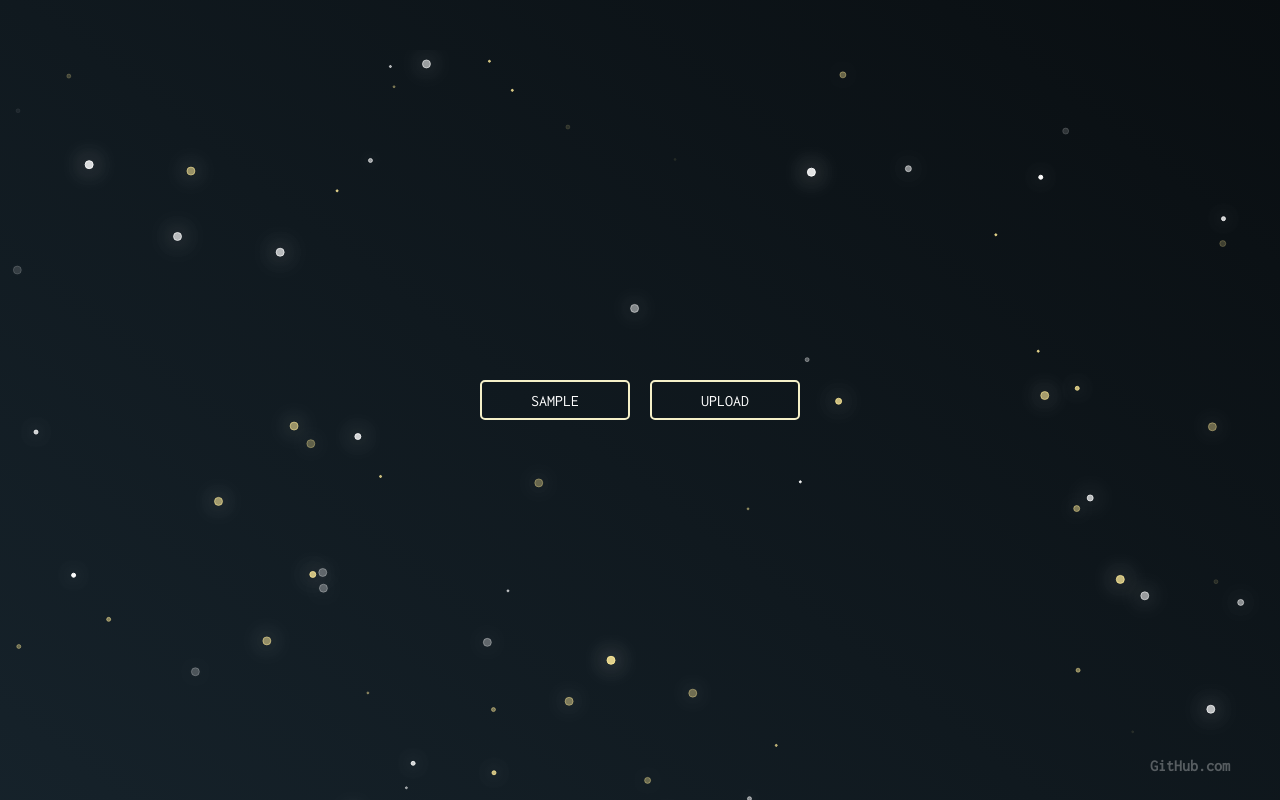
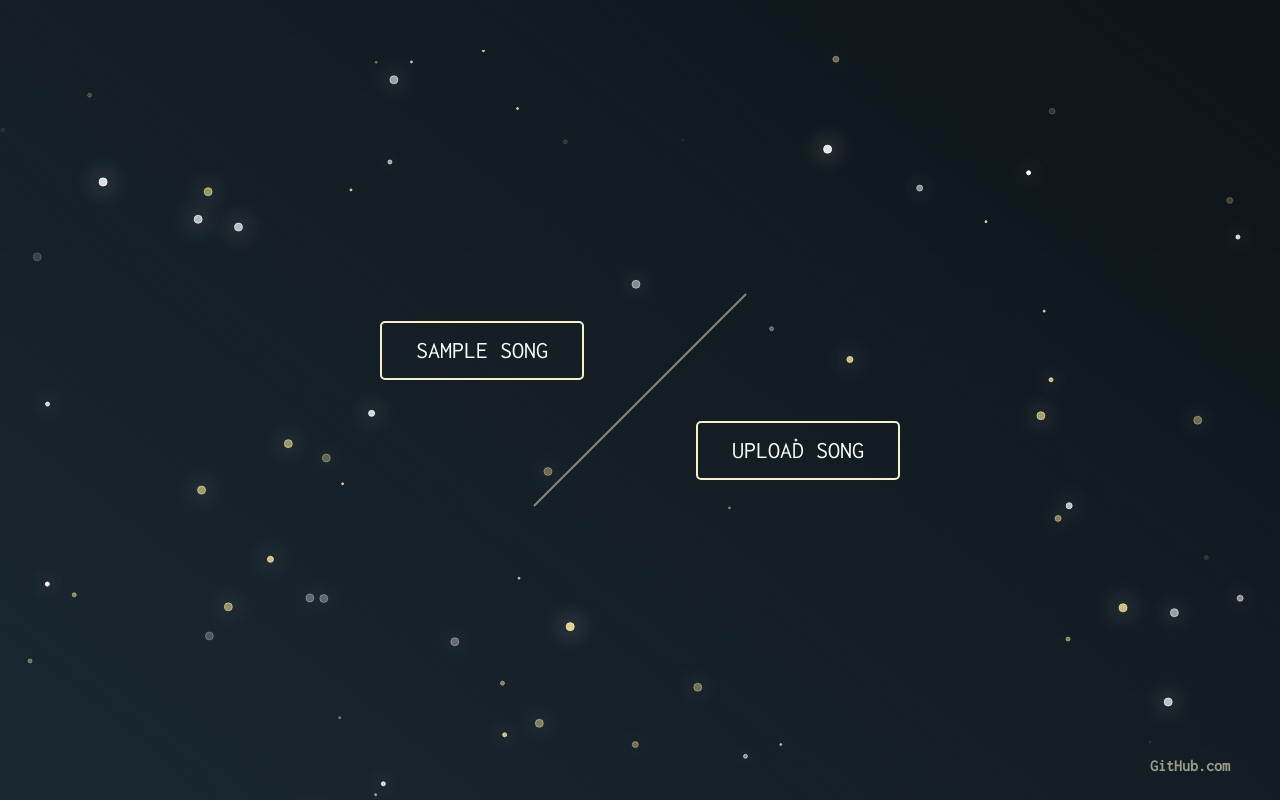
Before and after one commit to bconrad1/audio-visualizer-old, a React (Create React App) app: page / in a window 1280 px wide. Built offline with nearby package versions, Linux system fonts and the light colour scheme.

Commit message:
Changing and re-making seek bar. Adding back button.

```diff
--- a/src/App.js
+++ b/src/App.js
@@ -1,10 +1,11 @@
 /* eslint-disable react/jsx-filename-extension */
-import React, {Component} from 'react';
+import React, {Component, Fragment} from 'react';
 import './App.scss';
 import MusicPlayer from './music-player/music-player';
 import Particles from './visualizer/particles';
 import './static/styles/rangeStyle.css';
 import FileUploader from './file-upload/FileUploader';
+import BackButton from './music-player/back-button';
 
 class App extends Component {
   constructor(props) {
@@ -13,28 +14,45 @@ class App extends Component {
     this.state = {
       selectionMade: false
     };
+    console.log(this.state.selectionMade);
   }
 
   onSelectionClicked = () => {
-    console.log('clicked');
     this.setState({
       selectionMade: true
+    });
+  };
+
+  onUploadClick = (e) => {
+    this.setState({
+      files: e.target.files,
+      selectionMade: true
+    });
+  };
+
+  onBackClick = () => {
+    this.setState({
+      selectionMade: false
     });
   };
 
   render() {
     return (
         <div className='App'>
-
           {this.state.selectionMade ?
-              <MusicPlayer/> : <FileUploader
-                  onClick={this.onSelectionClicked}/>}
+              (<Fragment>
+                <MusicPlayer songs={this.state.files}/>
+                <BackButton
+                    onBackClick={this.onBackClick}/>
+              </Fragment>) :
+              <FileUploader
+                  onSampleClick={this.onSelectionClicked}
+                  onUploadClick={this.onUploadClick}/>}
           <Particles/>
           <div className={'github-container'}>
             <a href={'https://github.com/bconrad1'}
                className={'github-link grow'}>{'GitHub.com'}</a>
           </div>
-          }
         </div>
     );
   }
--- a/src/file-upload/FileUploader.jsx
+++ b/src/file-upload/FileUploader.jsx
@@ -1,30 +1,35 @@
-import React, {Component} from 'react';
+import React, {Component, Fragment} from 'react';
 import PropTypes from 'prop-types';
 
 class FileUploader extends Component {
-
   static propTypes = {
-    onClick: PropTypes.func
+    onSampleClick: PropTypes.func,
+    onUploadClick: PropTypes.func
   };
 
   render() {
+    let {onSampleClick, onUploadClick} = this.props;
     return (
         <div className={'form-container'}>
-          <div className={'sample-btn-container'}>
-            <button className={'btn'}>
-              {'SAMPLE'}
-            </button>
-          </div>
-          <div className={'chose-btn-container'}>
-            <button className={'btn'} onClick={this.props.onClick}>
-              {'UPLOAD'}
-            </button>
+          <div>
+            <div className={'btn-container'}>
+              <div className={'sample-btn-container'}>
+                <label className={'btn'} onClick={onSampleClick}
+                       value={'sample'}>
+                  {'SAMPLE SONG'}
+                </label>
+              </div>
+              <div className={'diagonal-line'}/>
+              <div className={'chose-btn-container'}>
+                <input type='file' name='file' id='file' className='inputfile'
+                       accept='.mp3' onChange={onUploadClick}/>
+                <label htmlFor='file' className={'btn'}>{'UPLOAD SONG'}</label>
+              </div>
+            </div>
           </div>
         </div>
     );
-
   }
-
 }
 
 export default FileUploader;
--- /dev/null
+++ b/src/music-player/back-button.jsx
@@ -0,0 +1,19 @@
+import React from 'react';
+import BackIcon from 'react-icons/lib/fa/arrow-circle-left';
+import PropTypes from 'prop-types';
+
+const BackButton = ({onBackClick}) => {
+  return (
+      (
+          <div className={'back-btn-container'}>
+            <BackIcon onClick={onBackClick} className={'back-btn grow'}/>
+          </div>
+      )
+  );
+};
+
+export default BackButton;
+
+BackButton.propTypes = {
+  onBackClick: PropTypes.func
+};
--- a/src/music-player/header-play-bar/header-play-bar.jsx
+++ b/src/music-player/header-play-bar/header-play-bar.jsx
@@ -9,28 +9,26 @@ class HeaderPlayBar extends Component {
     super(props);
 
     this.state = {
-      seeking: false,
-      secondsFormatted: this.formatSeconds(this.props.playedSeconds),
-      volume: 0.5
+      secondsFormatted: this.formatSeconds(this.props.played),
+      volume: 0.5,
+      played: 0
     };
   }
 
   componentWillReceiveProps() {
-    this.setState({
-      secondsFormatted: this.formatSeconds(this.props.playedSeconds),
-    });
+    if (!this.props.seeking) {
+      this.setState({
+        played: this.props.playedSeconds,
+        secondsFormatted: this.formatSeconds(this.props.playedSeconds)
+      });
+    }
   }
 
-  onSeekMouseDown = () => {
-    this.setState({seeking: true});
+  onVolumeChange = e => {
+    this.setState({volume: parseFloat(e.target.value)});
   };
 
-  onSeekChange = e => {
-    this.setState({volume: parseFloat(e.target.value)});
-    console.log(this.state.volume);
-  };
-
-  onSeekMouseUp = e => {
+  onVolumeMouseUp = e => {
     let audio = document.getElementsByTagName('audio')[0];
     audio.volume = this.state.volume;
   };
@@ -52,19 +50,21 @@ class HeaderPlayBar extends Component {
   };
 
   render() {
+    let {duration, playing, onPlayPause, seek, seekMouseDown, seekMouseUp} = this.props;
+
     return (
         <div className={'header-container'}>
-          <div className={`header-play-bar ${this.props.playing ? 'header-play-bar-hide' : ''}`}>
-            {this.props.playing ? <Pause onClick={this.props.onPlayPause}
-                                         className={'play-btn grow'}/> : <Play
-                onClick={this.props.onPlayPause} className={'play-btn grow'}/>}
+          <div className={`header-play-bar ${playing ? 'header-play-bar-hide' : ''}`}>
+            {playing ? <Pause onClick={onPlayPause}
+                              className={'play-btn grow'}/> : <Play
+                onClick={onPlayPause} className={'play-btn grow'}/>}
             <input
                 className={'seek-input'}
-                type='range' min={0} max={1} step='any'
-                value={this.props.played}
-                onChange={this.props.seek}
-                onMouseDown={this.props.seekMouseDown}
-                onMouseUp={this.props.seekMouseUp}
+                type='range' min={0} max={duration} step='any'
+                value={this.state.played}
+                onChange={seek}
+                onMouseDown={seekMouseDown}
+                onMouseUp={seekMouseUp}
             />
             <div className={'seconds-container'}>
               <div
@@ -76,9 +76,9 @@ class HeaderPlayBar extends Component {
                   className={'seek-input'}
                   type='range' min={0} max={1} step='any'
                   value={this.state.volume}
-                  onChange={this.onSeekChange}
+                  onChange={this.onVolumeChange}
                   onMouseDown={this.onSeekMouseDown}
-                  onMouseUp={this.onSeekMouseUp}
+                  onMouseUp={this.onVolumeMouseUp}
                   ref={this.ref}
               />
             </div>
@@ -90,6 +90,7 @@ class HeaderPlayBar extends Component {
 }
 
 HeaderPlayBar.propTypes = {
+  duration: PropTypes.number,
   onPlayPause: PropTypes.func,
   played: PropTypes.number,
   playedSeconds: PropTypes.number,
@@ -97,6 +98,7 @@ HeaderPlayBar.propTypes = {
   seek: PropTypes.func,
   seekMouseDown: PropTypes.func,
   seekMouseUp: PropTypes.func,
+  seeking: PropTypes.bool
 };
 
 export default HeaderPlayBar;
--- a/src/music-player/music-player.jsx
+++ b/src/music-player/music-player.jsx
@@ -1,16 +1,22 @@
 import React, {Component, Fragment} from 'react';
 import '../static/styles/appStyle.scss';
-import ReactPlayer from 'react-player';
+import PropTypes from 'prop-types';
+import HeaderPlayBar from './header-play-bar/header-play-bar';
+import Visualizer from '../visualizer/visualizer';
+
 import TestSong from '../static/walkonby.mp3';
 import TestSong2 from '../static/jungle.mp3';
 import TestSong3 from '../static/test3.mp3';
 import TestSong4 from '../static/test4.mp3';
-import HeaderPlayBar from './header-play-bar/header-play-bar';
-import Visualizer from '../visualizer/visualizer';
 
 class MusicPlayer extends Component {
+  static propTypes = {
+    songs: PropTypes.string
+  };
+
   constructor(props) {
     super(props);
+
     this.state = {
       playing: false,
       duration: 0,
@@ -19,44 +25,68 @@ class MusicPlayer extends Component {
       volume: 1,
       currentVis: 'circle'
     };
+
+    this.setState.bind(this);
+  }
+
+  componentDidMount() {
+    this.initAudio();
+  }
+
+  initAudio = () => {
+    let audio = this.player;
+    let files = this.props.songs;
+
+    if (files) {
+      audio.src = URL.createObjectURL(this.props.songs[0]);
+    } else {
+      audio.src = TestSong3;
+    }
+
+    audio.addEventListener('timeupdate', () => {
+      this.setState({played: audio.currentTime});
+    });
+
+    audio.onloadedmetadata = () => {
+      audio.play();
+      this.setState({playing: true, duration: this.player.duration});
+    };
+  };
+
+  onAudioChange(seconds) {
+    console.log(seconds);
   }
 
   onPlayPause = () => {
-    this.setState({
-      playing: !this.state.playing
-    });
+    console.log(this.player.duration);
+    if (this.state.playing) {
+      this.player.pause();
+      this.setState({playing: false});
+    } else {
+      this.player.play();
+      this.setState({playing: true});
+    }
   };
 
   onSeekMouseDown = () => {
     this.setState({seeking: true});
   };
+
   onSeekChange = e => {
     this.setState({played: parseFloat(e.target.value)});
   };
+
   onSeekMouseUp = e => {
+    this.player.currentTime = this.state.played;
+    console.log(this.state.played);
+    console.log(this.state.duration);
     this.setState({seeking: false});
-    this.player.seekTo(parseFloat(e.target.value));
-  };
-
-  onDuration = (duration) => {
-    this.setState({duration});
   };
 
   onChangeVis = () => {
     this.setState({
       currentVis: this.state.currentVis === 'circle' ? 'bars' : 'circle'
     });
-    console.log('newVis', this.state.currentVis);
-  };
-
-  onProgress = state => {
-    if (!this.state.seeking) {
-      this.setState({
-        played: state.played,
-        playedSeconds: state.playedSeconds,
-        seeking: false
-      });
-    }
   };
 
   ref = player => {
@@ -69,30 +99,25 @@ class MusicPlayer extends Component {
     let seekUp = this.onSeekMouseUp.bind(this);
     let seekDown = this.onSeekMouseDown.bind(this);
     let visChanged = this.onChangeVis.bind(this);
-
+    let currentTime = this.state.played;
     return (
         <Fragment>
           <HeaderPlayBar onPlayPause={playPause}
                          onVisChange={visChanged}
                          currentVis={this.state.currentVis}
                          seek={seek}
+                         seeking={this.state.seeking}
+                         duration={this.state.duration}
                          playing={this.state.playing}
-                                    played={this.state.played}
-                                    playedSeconds={this.state.playedSeconds}
+                         playedSeconds={currentTime}
                          seekMouseDown={seekDown}
                          seekMouseUp={seekUp}/>
           <div className='music-player-wrapper'>
-            <ReactPlayer
-                url={TestSong4}
-                playing={this.state.playing}
-                onDuration={this.onDuration}
-                onSeek={e => null}
-                onProgress={this.onProgress}
-                volume={this.state.volume}
-                ref={this.ref}
-            />
+            <audio id='audio' controls ref={this.ref}
+                   ontimeupdate={this.onAudioChange}/>
           </div>
-          <Visualizer currentVis={this.state.currentVis}/>
+          <Visualizer currentVis={this.state.currentVis}
+                      songs={this.props.songs}/>
         </Fragment>
     );
   }
--- a/src/static/styles/appStyle.css
+++ b/src/static/styles/appStyle.css
@@ -217,11 +217,72 @@ body {
   color: white;
   padding-right: 10px; }
 
+/****FileUploader****/
+.form-container {
+  display: flex;
+  justify-content: center;
+  align-items: center;
+  height: 100%;
+  flex-direction: column; }
+  .form-container .sample-btn-container {
+    display: inline-block;
+    margin-right: 10px;
+    -webkit-transform: translateY(-50px); }
+  .form-container .chose-btn-container {
+    display: inline-block;
+    margin-left: 10px;
+    -webkit-transform: translateY(50px); }
+  .form-container .diagonal-line {
+    width: 2px;
+    height: 300px;
+    background-color: rgba(245, 240, 200, 0.5);
+    -webkit-transform: rotate(45deg);
+    margin: 0 45px;
+    display: inline-block; }
+  .form-container .file-upload-text {
+    font-size: 48px;
+    font-family: Inconsolata;
+    color: white;
+    margin-bottom: 15px;
+    padding-bottom: 15px;
+    border-bottom: 1px solid rgba(245, 240, 200, 0.5); }
+  .form-container .btn-container {
+    width: 750px;
+    display: flex;
+    justify-content: center;
+    align-items: center; }
+  .form-container .btn {
+    width: 200px;
+    height: 55px;
+    color: white;
+    background: transparent;
+    border: 2px solid #f5f0c8;
+    border-radius: 5px;
+    font-family: Inconsolata;
+    font-size: 24px;
+    z-index: 9999999;
+    text-align: center;
+    display: table-cell;
+    vertical-align: middle;
+    margin: 0 10px; }
+    .form-container .btn:hover {
+      cursor: pointer;
+      border: 2px solid white;
+      background: rgba(245, 240, 200, 0.2); }
+  .form-container .inputfile {
+    width: 0.1px;
+    height: 0.1px;
+    opacity: 0;
+    overflow: hidden;
+    position: absolute;
+    z-index: -1; }
+
+/***Extra Links and Buttonst***/
 .github-link {
   font-family: 'Inconsolata';
   font-size: 16px;
   font-weight: 700;
-  color: rgba(255, 255, 255, 0.3);
+  color: rgba(245, 240, 200, 0.6);
   text-decoration: none; }
 
 .github-container {
@@ -230,25 +291,13 @@ body {
   bottom: 25px;
   right: 50px; }
 
-/****FileUploader****/
-.form-container {
-  display: flex;
-  justify-content: center;
-  align-items: center;
-  height: 100%; }
-
-.btn {
-  width: 150px;
-  height: 40px;
-  color: white;
-  background: transparent;
-  border: 2px solid #f5f0c8;
-  border-radius: 5px;
-  font-family: Inconsolata;
-  margin: 10px;
-  font-size: 16px;
-  z-index: 9999999; }
-  .btn:hover {
-    cursor: pointer;
-    border: 2px solid white;
-    background: rgba(245, 240, 200, 0.2); }
+.back-btn-container {
+  position: absolute;
+  z-index: 9999999;
+  bottom: 25px;
+  left: 50px; }
+  .back-btn-container .back-btn {
+    font-size: 32px;
+    color: rgba(245, 240, 200, 0.6); }
+    .back-btn-container .back-btn:hover {
+      color: white; }
--- a/src/static/styles/appStyle.scss
+++ b/src/static/styles/appStyle.scss
@@ -207,11 +207,89 @@ body {
   padding-right: 10px;
 }
 
+/****FileUploader****/
+
+.form-container {
+  display: flex;
+  justify-content: center;
+  align-items: center;
+  height: 100%;
+  flex-direction: column;
+
+  .sample-btn-container {
+    display: inline-block;
+    margin-right: 10px;
+    -webkit-transform: translateY(-50px);
+  }
+  .chose-btn-container {
+    display: inline-block;
+    margin-left: 10px;
+    -webkit-transform: translateY(50px);
+}
+  .diagonal-line {
+    width: 2px;
+    height: 300px;
+    background-color: rgba(245, 240, 200, 0.5);
+    -webkit-transform: rotate(45deg);
+    margin: 0 45px;
+    display: inline-block;
+
+  }
+  .file-upload-text {
+    font-size: 48px;
+    font-family: Inconsolata;
+    color: white;
+    margin-bottom: 15px;
+    padding-bottom: 15px;
+    border-bottom: 1px solid rgba(245, 240, 200, 0.5);
+  }
+  .btn-container {
+    width: 750px;
+    display: flex;
+    justify-content: center;
+    align-items: center;
+  }
+  .btn {
+    width: 200px;
+    height: 55px;
+    color: white;
+    background: rgba(0, 0, 0, 0);
+    border: 2px solid rgb(245, 240, 200);
+    border-radius: 5px;
+    font-family: Inconsolata;
+    font-size: 24px;
+    z-index: 9999999;
+    text-align:center;
+    display: table-cell;
+    vertical-align: middle;
+    margin: 0 10px;
+
+    &:hover {
+      cursor: pointer;
+      border: 2px solid white;
+      background: rgba(245, 240, 200, .2);
+    }
+  }
+
+  .inputfile {
+    width: 0.1px;
+    height: 0.1px;
+    opacity: 0;
+    overflow: hidden;
+    position: absolute;
+    z-index: -1;
+  }
+
+
+}
+
+  /***Extra Links and Buttonst***/
+
   .github-link {
     font-family: 'Inconsolata';
     font-size: 16px;
     font-weight: 700;
-  color: rgba(255, 255, 255, 0.3);
+    color: rgba(245, 240, 200, 0.6);
     text-decoration: none;
   }
 
@@ -222,30 +300,19 @@ body {
     right: 50px;
   }
 
-/****FileUploader****/
 
-.form-container {
-  display: flex;
-  justify-content: center;
-  align-items: center;
-  height: 100%;
-}
+  .back-btn-container {
 
-.btn {
-  width: 150px;
-  height: 40px;
+    position: absolute;
+    z-index: 9999999;
+    bottom: 25px;
+    left: 50px;
+
+    .back-btn {
+      font-size: 32px;
+      color: rgba(245, 240, 200, 0.6);
+      &:hover {
         color: white;
-  background: rgba(0, 0, 0, 0);
-  border: 2px solid rgb(245, 240, 200);
-  border-radius: 5px;
-  font-family: Inconsolata;
-  margin: 10px;
-  font-size: 16px;
-  z-index: 9999999;
-
-  &:hover {
-    cursor: pointer;
-    border: 2px solid white;
-    background: rgba(245, 240, 200, .2);
       }
     }
+  }
--- a/src/visualizer/visualizer.jsx
+++ b/src/visualizer/visualizer.jsx
@@ -7,7 +7,7 @@ class Visualizer extends Component {
   constructor(props) {
     super(props);
     this.state = {
-      width: 1,
+      width: 1
     };
 
     this.canvasRef = React.createRef();
@@ -26,6 +26,7 @@ class Visualizer extends Component {
     let width = window.innerWidth;
 
     let audio = document.getElementsByTagName('audio')[0];
+
     audio.volume = 0.5;
     audio.crossOrigin = 'anonymous';
     let audioSrc = context.createMediaElementSource(audio);
@@ -92,7 +93,6 @@ class Visualizer extends Component {
           radius = -200;
           barLength = 0.8;
           innerRadius = (-radius - 25);
-          0;
           innerHeight = 2;
           break;
       }
@@ -142,5 +142,5 @@ class Visualizer extends Component {
 export default Visualizer;
 
 Visualizer.proptypes = {
-  currentVis: PropTypes.func,
+  currentVis: PropTypes.func
 };
```
Lines whose indentation alone changed are shown as unchanged.
